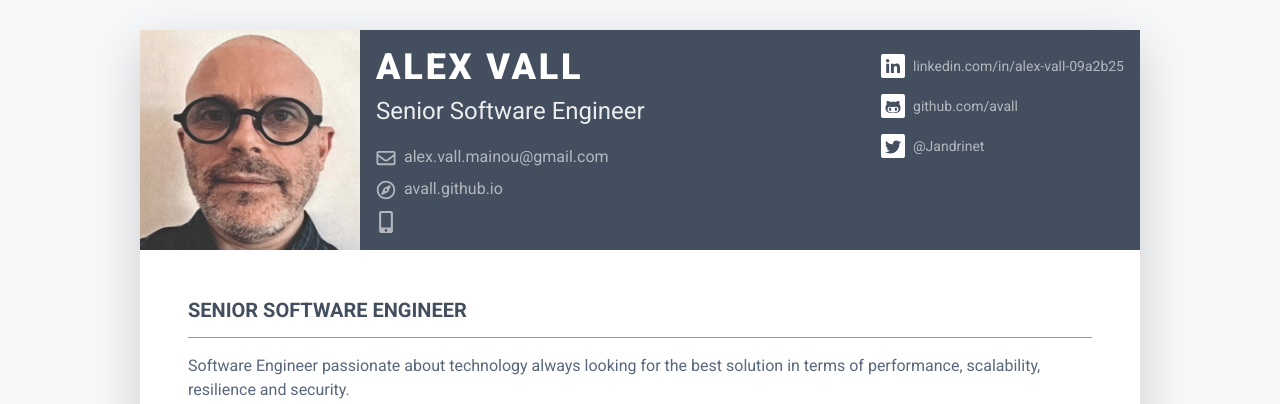
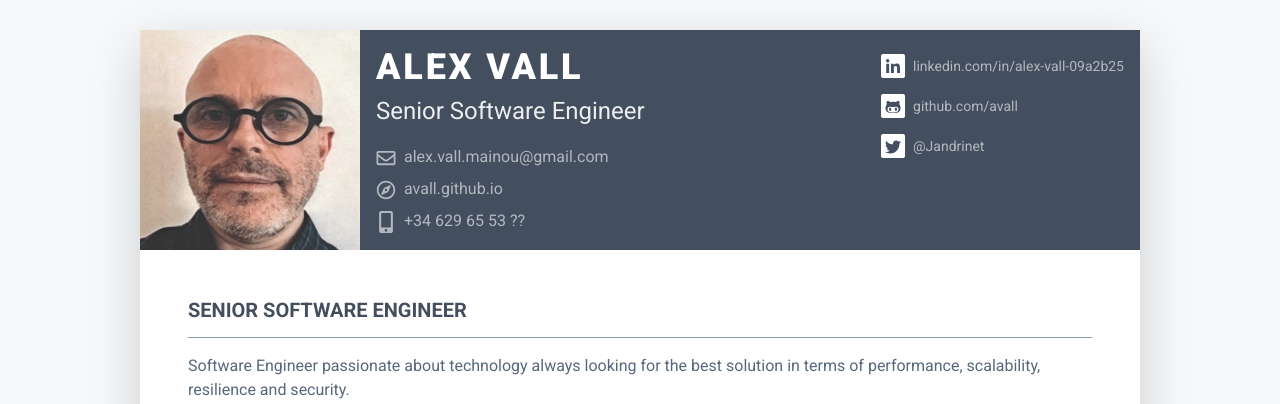
Before and after one commit to avall/avall.github.io, a Jekyll site: the page built from index.html, in a window 1280 px wide and 900 px high. Shown: the top 404 px of the window. Built offline with Jekyll 4.4.1, drawn with Linux system fonts in a browser that asks for light colours; nearby versions of some CDN libraries.

Commit message:
telephone

```diff
--- a/_data/data.yml
+++ b/_data/data.yml
@@ -3,7 +3,7 @@ bio:
   title: Senior Software Engineer
   avatar: profile.jpg
   email: alex.vall.mainou@gmail.com
-#  telephone:
+  telephone: +34 629 65 53 ??
   website: avall.github.io
   linkedin: alex-vall-09a2b25
   github: avall
```
